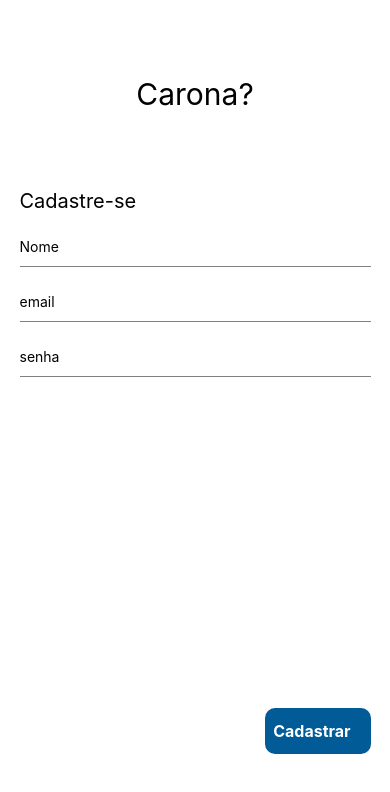
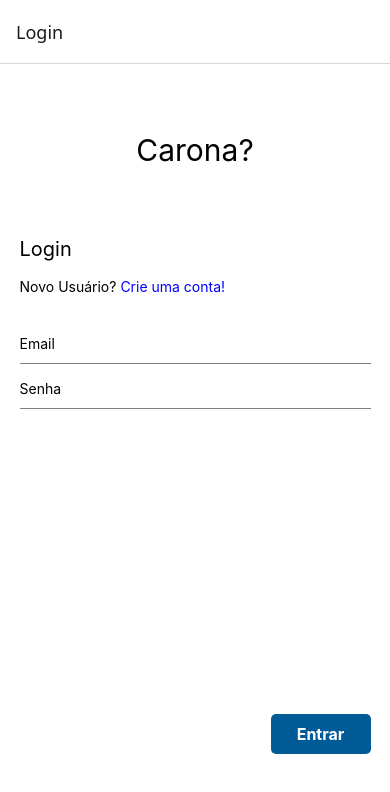
Before and after one commit to zezit/carona, a React Native app in the folder code/frontEnd/: screen /Login in a window 390 px wide. Shown: the top 792 px of the page. Built offline with nearby package versions, Linux system fonts and the light colour scheme.

Commit message:
feat: página de login Fix: Campo senha página de Registro

```diff
--- a/code/frontEnd/App.js
+++ b/code/frontEnd/App.js
@@ -1,15 +1,21 @@
 import { StatusBar } from 'expo-status-bar';
 import { StyleSheet, Text, View } from 'react-native';
 import { NavigationContainer } from '@react-navigation/native';
+import { createStackNavigator } from '@react-navigation/stack';
 import RegisterPage from './pages/RegisterPage'
+import LoginPage from './pages/LoginPage';
+
+
+const Stack = createStackNavigator();
 
 export default function App() {
   return (
-   <>
-   <NavigationContainer>
-    <RegisterPage/>
-   </NavigationContainer>
-   </>
+    <NavigationContainer>
+    <Stack.Navigator initialRouteName="Login">
+      <Stack.Screen name="Login" component={LoginPage} />
+      <Stack.Screen name="Registrar" component={RegisterPage} />
+    </Stack.Navigator>
+  </NavigationContainer>
   );
 }
 
--- a/code/frontEnd/package.json
+++ b/code/frontEnd/package.json
@@ -10,12 +10,13 @@
   },
   "dependencies": {
     "@react-navigation/native": "^7.0.18",
+    "@react-navigation/stack": "^7.2.3",
     "expo": "~52.0.40",
     "expo-status-bar": "~2.0.1",
     "react": "18.3.1",
     "react-native": "0.76.7",
-    "react-native-screens": "~4.4.0",
-    "react-native-safe-area-context": "4.12.0"
+    "react-native-safe-area-context": "^4.12.0",
+    "react-native-screens": "~4.4.0"
   },
   "devDependencies": {
     "@babel/core": "^7.20.0"
--- /dev/null
+++ b/code/frontEnd/pages/LoginPage.js
@@ -0,0 +1,140 @@
+import React, { useState } from 'react';
+import { View, Text, TextInput, Button, StyleSheet, Alert, TouchableOpacity } from 'react-native';
+
+const LoginPage = ({ navigation }) => {
+  const [email, setEmail] = useState('');
+  const [password, setPassword] = useState('');
+
+  const handleLogin = () => {
+    if (email === '' || password === '') {
+      Alert.alert('Erro', 'Por favor, preencha todos os campos.');
+      return;
+    }
+
+    // Simulação de autenticação (substitua com sua lógica de autenticação)
+    if (email === 'user@example.com' && password === 'password123') {
+      // Navegar para a tela principal após login bem-sucedido
+      navigation.navigate('Home'); // Exemplo de navegação
+    } else {
+      Alert.alert('Erro', 'Credenciais inválidas.');
+    }
+  };
+
+  return (
+    <View style={styles.container}>
+        <View style={styles.firstView}>
+            <Text style={styles.title}>Carona?</Text>
+
+        </View>
+
+        <View style={styles.containerInputs}>
+        <Text style={styles.subtitle}>Login</Text>
+        <Text style={styles.signupText}> Novo Usuário?{' '}
+        <Text style={styles.signupLink} onPress={() => navigation.navigate('Registrar')}>Crie uma conta!</Text>
+      </Text>
+      <TextInput style={styles.TextInput} placeholder="Email"  value={email}  onChangeText={(text) => setEmail(text)}  keyboardType="email-address"/>
+      <TextInput style={styles.TextInput} placeholder="Senha"  value={password}  onChangeText={(text) => setPassword(text)}   secureTextEntry/>
+        </View>
+        <View style={styles.lastViwer}>
+      <TouchableOpacity style={styles.signButton} onPress={handleLogin}>
+        <Text style={styles.signButtonText}>Entrar</Text>
+      </TouchableOpacity>
+
+        </View>
+
+        <View style={styles.lastView}>
+
+
+
+
+
+
+        </View>
+    </View>
+  );
+};
+
+const styles = StyleSheet.create({
+  container: {
+    flex: 1,
+    backgroundColor: "white",
+    alignItems: "center",
+    justifyContent: "center",
+  },
+  title: {
+    fontSize: 30,
+  },
+  TextInput: {
+    height: 40,
+    borderBottomWidth: 1,
+    borderBottomColor: "gray",
+    width: "90%",
+  },
+  signupText: {
+    marginTop: 12,
+    height: 40,
+    width: "92%",
+
+  },
+  signButton: {
+    backgroundColor:"#005b96",
+    color:"red",
+    paddingVertical: 10,
+    paddingHorizontal: 5,
+    borderRadius: 5,
+    width: 100,
+    alignItems: "center",
+  },
+  signButtonText: {
+    color: "white",
+    fontSize: 16,
+    fontWeight: "bold",
+
+
+  },
+  signupLink: {
+    color: 'blue',
+  },
+  tittle: {
+    fontSize: 30,
+  },
+  subtitle: {
+    fontSize: 20,
+    width: "90%",
+  },
+  containerInputs: {
+    flex: 1,
+    backgroundColor: "white",
+    width: "100%",
+    justifyContent: "space-between",
+    alignItems: "center",
+  },
+  lastViwer: {
+    flex: 2,
+    width:'90%',
+    alignItems:"flex-end",
+    flexDirection:"row",
+    justifyContent:'flex-end',
+    paddingBottom:0,
+
+
+  },
+  lastView: {
+    flex: 0,
+    width:'90%',
+    alignItems:"flex-end",
+    flexDirection:"row",
+    justifyContent:'flex-end',
+    paddingBottom:90,
+
+
+  },
+  firstView: {
+    flex: 1,
+    width: "100%",
+    alignItems: "center",
+    justifyContent: "center",
+  },
+});
+
+export default LoginPage;
--- a/code/frontEnd/pages/RegisterPage.js
+++ b/code/frontEnd/pages/RegisterPage.js
@@ -11,7 +11,7 @@ export default function RegisterPage() {
         <Text style={styles.subtitulo}>Cadastre-se</Text>
         <TextInput style={styles.textInput} placeholder="Nome" />
         <TextInput style={styles.textInput} placeholder="email" />
-        <TextInput style={styles.textInput} placeholder="senha" />
+        <TextInput style={styles.textInput} placeholder="senha" secureTextEntry/>
       </View>
 
       <View style={styles.ultimaView}>
@@ -52,7 +52,9 @@ const styles = StyleSheet.create({
     alignItems:"flex-end",
     flexDirection:"row",
     justifyContent:'flex-end',
-    paddingBottom:90
+    paddingBottom:90,
+
+
   },
   primeiraView: {
     flex: 1,
```
